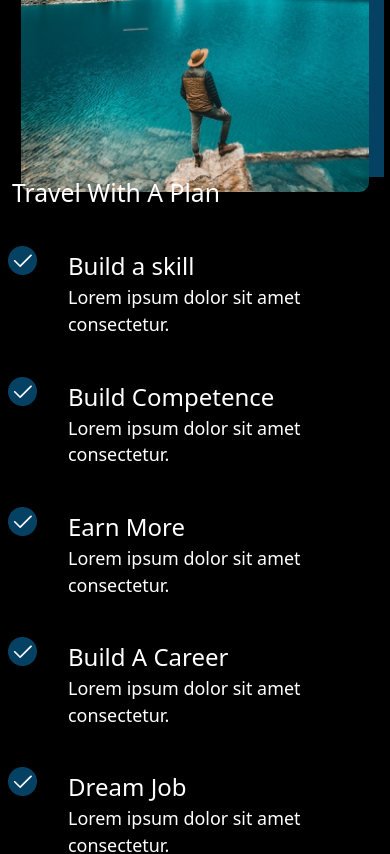
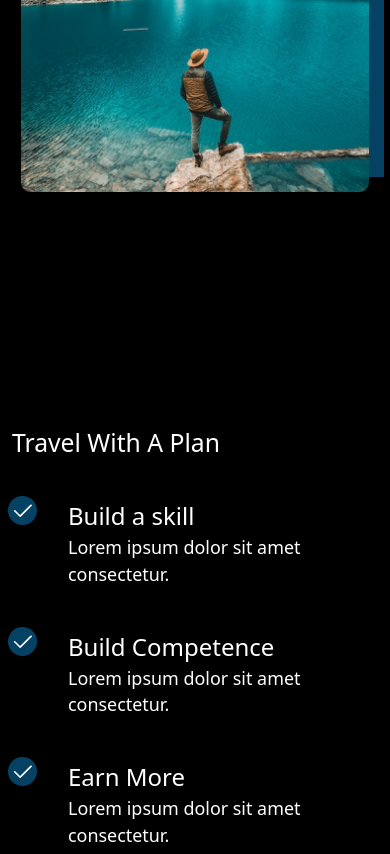
Before and after one commit to doyenify/JakpaWithAPlan, a React (Create React App) app: page / in a window 390 px wide. Shown: the part 1640-2494 px from the top of the page. Built offline with nearby package versions, Linux system fonts and the light colour scheme.

Commit message:
Testimonial update, mobile respo

```diff
--- a/src/components/aboutus/Aboutus.tsx
+++ b/src/components/aboutus/Aboutus.tsx
@@ -1,6 +1,7 @@
 import 'bootstrap/dist/css/bootstrap.min.css';
 import { Row, Col } from 'react-bootstrap'
 import aboutus_img from '../../img/aboutus_img.png'
+import "./aboutus.css";
 
 const AboutUs = () => {
   return (
--- a/src/components/travel/travel.css
+++ b/src/components/travel/travel.css
@@ -19,7 +19,13 @@
     font-weight: 300;
 }
 
-@media screen and (max-width: 640px) {
+@media screen and (max-width: 760px) {
+    .travel-section-wrapper {
+        height: 100vh;
+        padding-top: 250px;
+        padding-bottom: 650px;
+    }
+
     .travel-img-col {
         height: 100vh;
         display: none;
```
Also changed, not shown: src/components/aboutus/aboutus.css (added).
